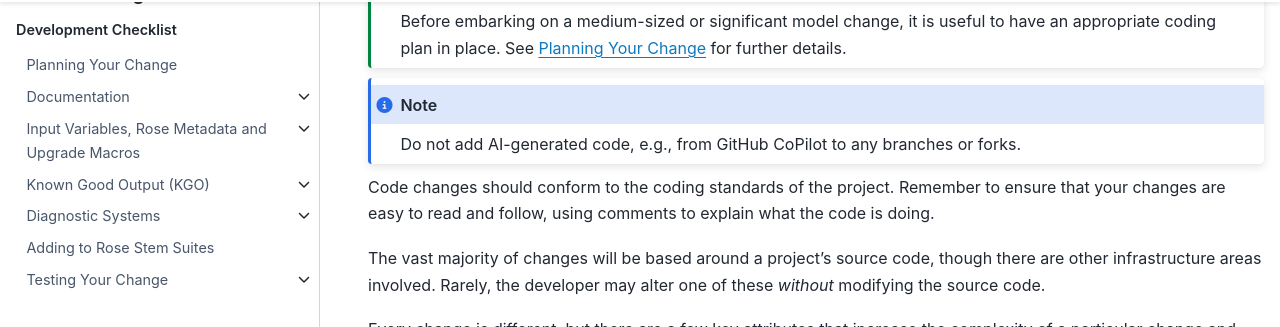
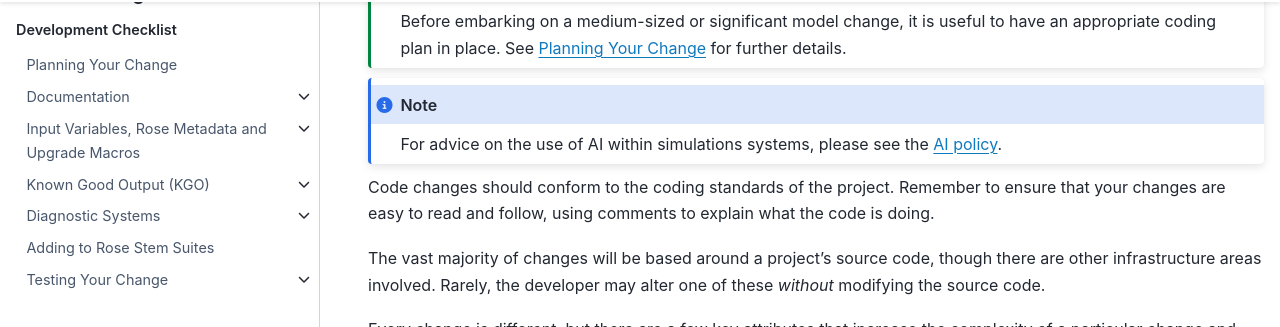
Before and after one commit to MetOffice/simulation-systems, a Sphinx documentation site: the page built from source/Development/developing_change.rst, in a window 1280 px wide and 900 px high, scrolled down 342 px. Shown: the part 126-453 px from the top of the window. Built offline with Sphinx 7.4.7 and the PyData theme 0.15.4, drawn with Linux system fonts in a browser that asks for light colours.

Commit message:
update ai comment

```diff
--- a/source/Development/developing_change.rst
+++ b/source/Development/developing_change.rst
@@ -27,8 +27,8 @@ development that did work.
 
 .. note::
 
-    Do not add AI-generated code, e.g., from GitHub CoPilot to any branches or
-    forks.
+    For advice on the use of AI within simulations systems, please see the
+    :ref:`AI policy <ai>`.
 
 Code changes should conform to the coding standards of the project.
 Remember to ensure that your changes are easy to read and follow, using
```
